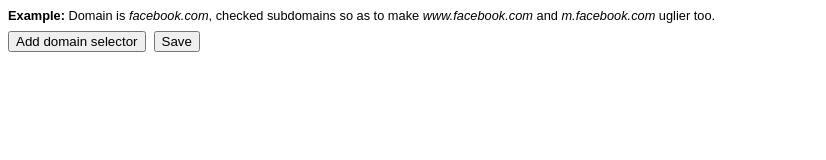
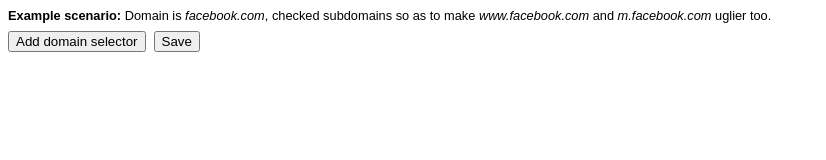
Before and after one commit to trustedtomato/uglier-websites, a browser extension: page options/index.html in a window 1280 px wide. Shown: the whole page, without its empty margins (0-826 px from the left). Drawn offline with Linux system fonts and the light colour scheme.

Commit message:
feat: use better wording in example domain selector

```diff
--- a/options/index.html
+++ b/options/index.html
@@ -20,7 +20,7 @@
 <form id="domain-selectors-form">
   <div id="domain-selectors"></div>
   <div class="example">
-    <strong>Example:</strong> Domain is <em>facebook.com</em>,
+    <strong>Example scenario:</strong> Domain is <em>facebook.com</em>,
     checked subdomains so as to make <em>www.facebook.com</em>
     and <em>m.facebook.com</em> uglier too.
   </div>
```
